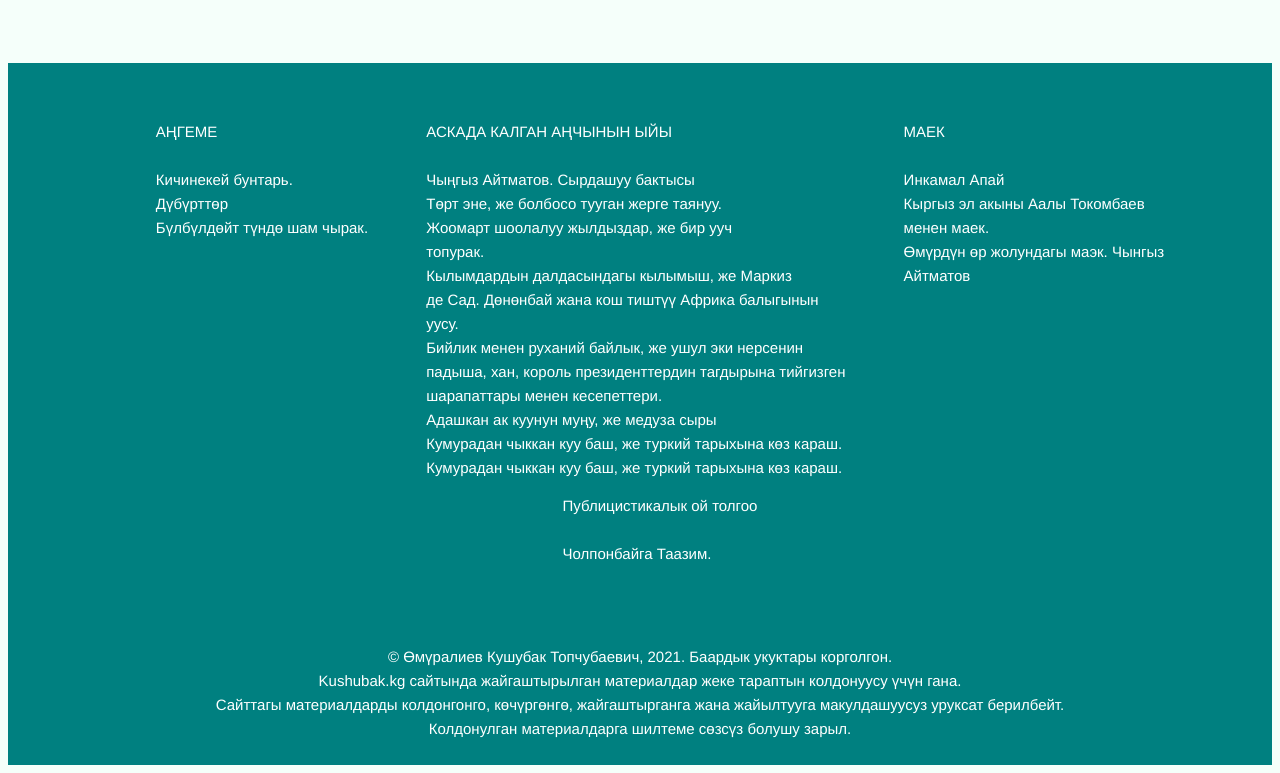
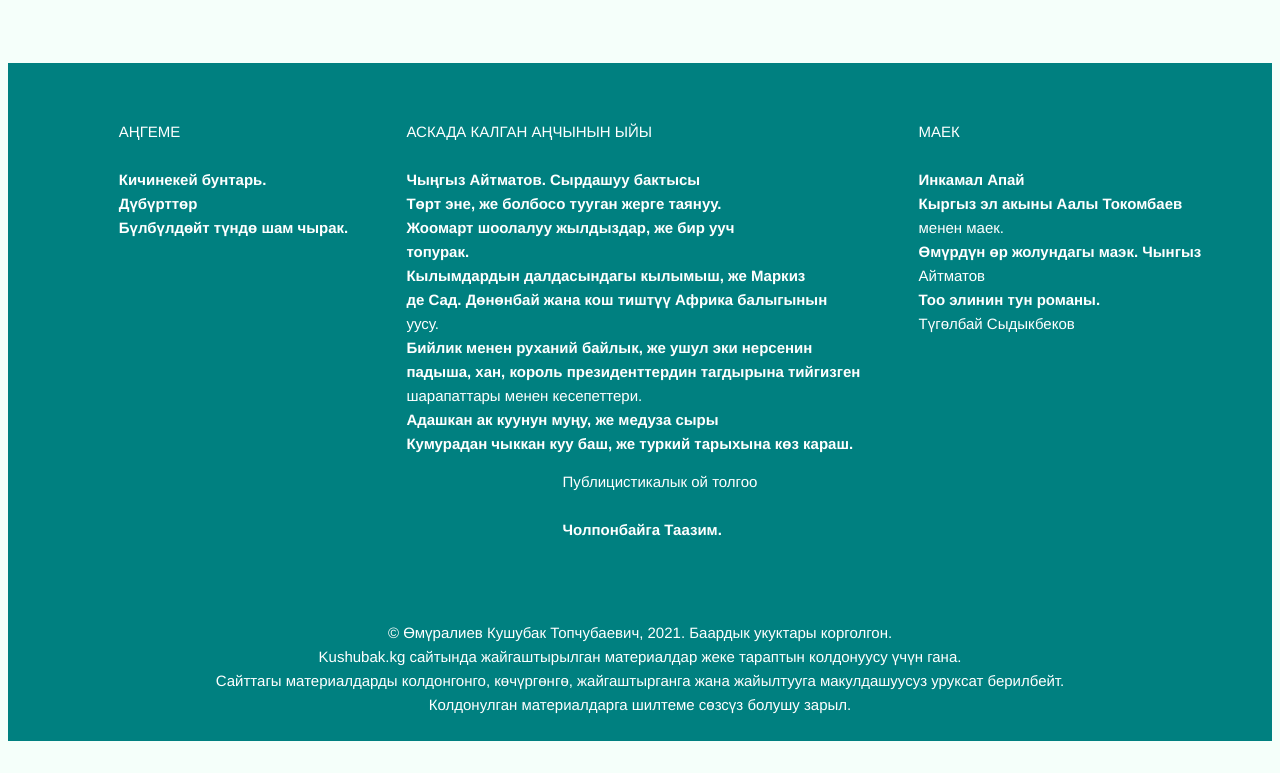
Before and after one commit to kushubak/kushubak.github.io, a plain HTML site: page biylik_menen_ruhaniy_baylyk41.html in a window 1280 px wide. Shown: the part 3236-4009 px from the top of the page. After the commit the page ends 3985 px from the top, so only its background shows below. Drawn offline with Linux system fonts and the light colour scheme.

Commit message:
Update biylik_menen_ruhaniy_baylyk41.html

```diff
--- a/biylik_menen_ruhaniy_baylyk41.html
+++ b/biylik_menen_ruhaniy_baylyk41.html
@@ -107,45 +107,46 @@
     <footer class="footer">
 <div class="footer_list">
 
-    <ul>
+   <ul>
         <li>АҢГЕМЕ</li><br>
-        <li>Кичинекей бунтарь.</li>
-        <li>Дүбүрттөр</li>
-        <li>Бүлбүлдөйт түндө шам чырак.</li>
+        <li><a href="./kichinekey_buntar1.html">Кичинекей бунтарь.</a></li>
+        <li><a href="./duburttor.html">Дүбүрттөр</a></li>
+        <li><a href="./bulbuldoit_tundo_shamchyrak1.html">Бүлбүлдөйт түндө шам чырак.</a></li>
 
     </ul>
 
     <ul>
     <li>АСКАДА КАЛГАН АҢЧЫНЫН ЫЙЫ</li><br>
-    <li>Чыңгыз Айтматов. Сырдашуу бактысы</li>
-    <li>Төрт эне, же болбосо тууган жерге таянуу.</li>
-    <li>Жоомарт шоолалуу жылдыздар, же бир ууч <br>
-        топурак.</li>
-    <li>Кылымдардын далдасындагы кылымыш, же Маркиз<br>
-        де Сад. Дөнөнбай жана кош тиштүү Африка балыгынын <br>
+    <li><a href="./syrdashuu_baktysy.html">Чыңгыз Айтматов. Сырдашуу бактысы</a></li>
+    <li><a href="./tort_ana_je_bolboso_tuugan_jerge_tayanuu1.html">Төрт эне, же болбосо тууган жерге таянуу.</a></li>
+    <li><a href="./joomart_shoolaluu_jyldyzdar_je_bir_uuch_topurak1.html">Жоомарт шоолалуу жылдыздар, же бир ууч <br>
+        топурак.</a></li>
+    <li><a href="./kylymdardyn_daldasyndagy_kylmysh_je_markiz_de_sad1.html">Кылымдардын далдасындагы кылымыш, же Маркиз<br>
+        де Сад. Дөнөнбай жана кош тиштүү Африка балыгынын</a> <br>
         уусу.</li>
-    <li>Бийлик менен руханий байлык, же ушул эки нерсенин<br>
-        падыша, хан, король президенттердин тагдырына тийгизген<br>
+    <li><a href="./biylik_menen_ruhaniy_baylyk1.html">Бийлик менен руханий байлык, же ушул эки нерсенин<br>
+        падыша, хан, король президенттердин тагдырына тийгизген</a><br>
         шарапаттары менен кесепеттери.</li>
-    <li>Адашкан ак куунун муңу, же медуза сыры</li>
-    <li>Кумурадан чыккан куу баш, же туркий тарыхына көз караш.</li>
-    <li>Кумурадан чыккан куу баш, же туркий тарыхына көз караш.</li>
+    <li><a href="./adashkan_ak_kuunun_munu_je_meduza_syry1.html">Адашкан ак куунун муңу, же медуза сыры</a></li>
+    <li><a href="./kumuradan_chykkan_kuubash_je_turkiy_tarihina_koz_karash1.html">Кумурадан чыккан куу баш, же туркий тарыхына көз караш.</a></li>
+
     </ul>
 
     <ul>
     <li>МАЕК</li><br>
-    <li>Инкамал Апай</li>
-    <li>Кыргыз эл акыны Аалы Токомбаев <br>
+    <li><a href="./inkamal_apay1.html">Инкамал Апай</a></li>
+    <li><a href="./aaly_tokombaev_menen_mayek1.html">Кыргыз эл акыны Аалы Токомбаев</a><br>
         менен маек.</li>
-    <li>Өмүрдүн өр жолундагы маэк. Чынгыз <br>
+    <li><a href="./chyngyz_aitmatov_menen_mayek.html">Өмүрдүн өр жолундагы маэк. Чынгыз</a><br>
         Айтматов</li>
+    <li><a href="./too_elinin_tun_romany1.html">Тоо элинин тун романы.</a><br>
+        Түгөлбай Сыдыкбеков</li>
 </ul>
 
     <ul>
     <li>Публицистикалык ой толгоо</li><br>
-    <li>Чолпонбайга Таазим.</li>
+    <li><a href="./cholponbayga_taazim1.html">Чолпонбайга Таазим.</a></li>
 </ul>
-
 
 
 
```
